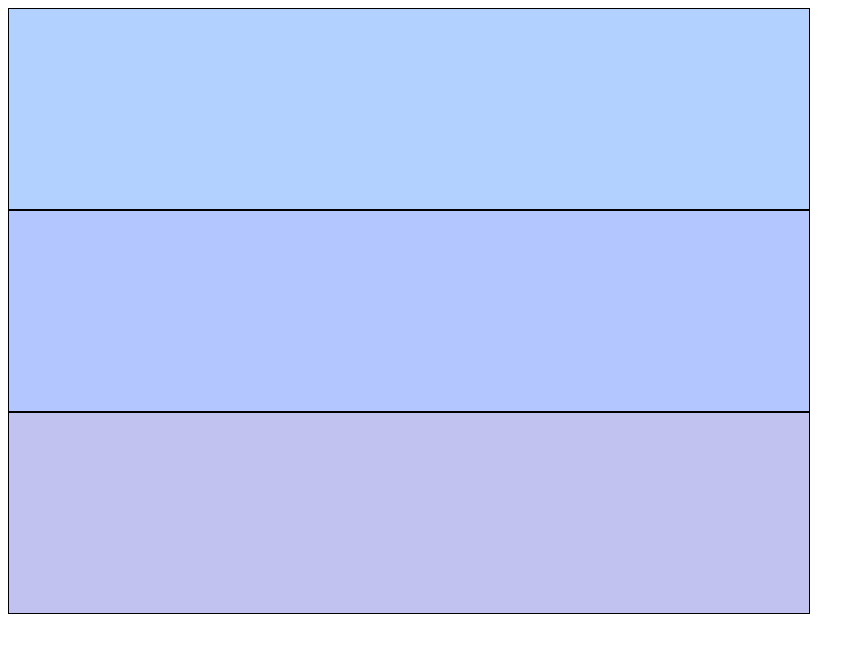
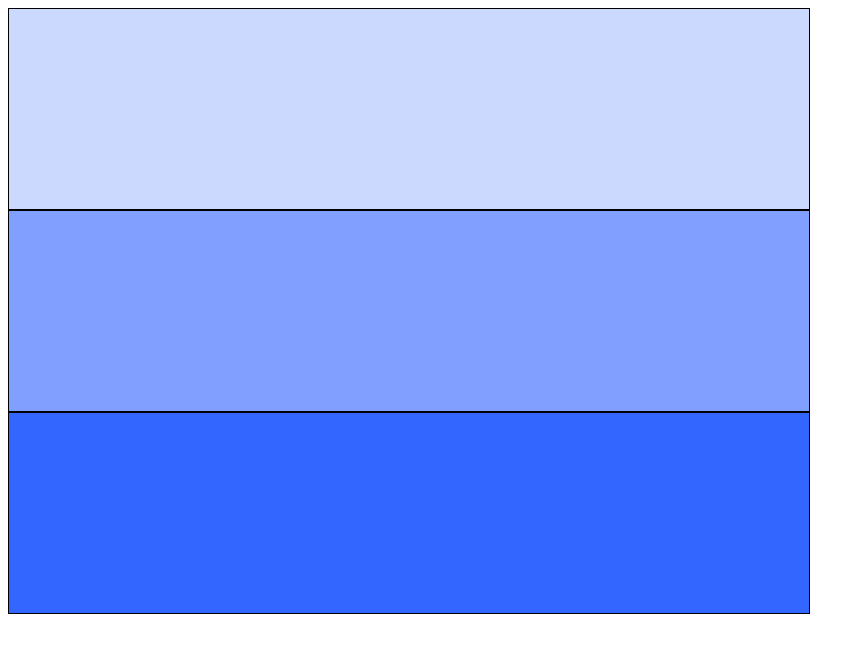
Before and after one commit to shwetai/appnetworkdesigner, a plain HTML site: page index-Nico.html in a window 1280 px wide. Shown: the whole page, without its empty margins (0-865 px from the left). Drawn offline with nearby package versions, Linux system fonts and the light colour scheme.

Commit message:
change colors

```diff
--- a/index-Nico.html
+++ b/index-Nico.html
@@ -16,10 +16,10 @@
 <body>
   <!-- <script src="js/scripts.js"></script>  -->
 
-  <canvas id="experience" width="800" height="200" style="border:1px solid #000000; display:block; background-color:#b3d1ff "></canvas>
+  <canvas id="experience" width="800" height="200" style="border:1px solid #000000; display:block; background-color:#ccd9ff "></canvas>
 
-  <canvas id="process" width="800" height="200" style="border:1px solid #000000; display:block; background-color:#b3c6ff"></canvas>
+  <canvas id="process" width="800" height="200" style="border:1px solid #000000; display:block; background-color:#809fff"></canvas>
 
-  <canvas id="system" width="800" height="200" style="border:1px solid #000000; display:block; background-color:#c2c2f0"></canvas>
+  <canvas id="system" width="800" height="200" style="border:1px solid #000000; display:block; background-color:#3366ff"></canvas>
 </body>
 </html>
```
